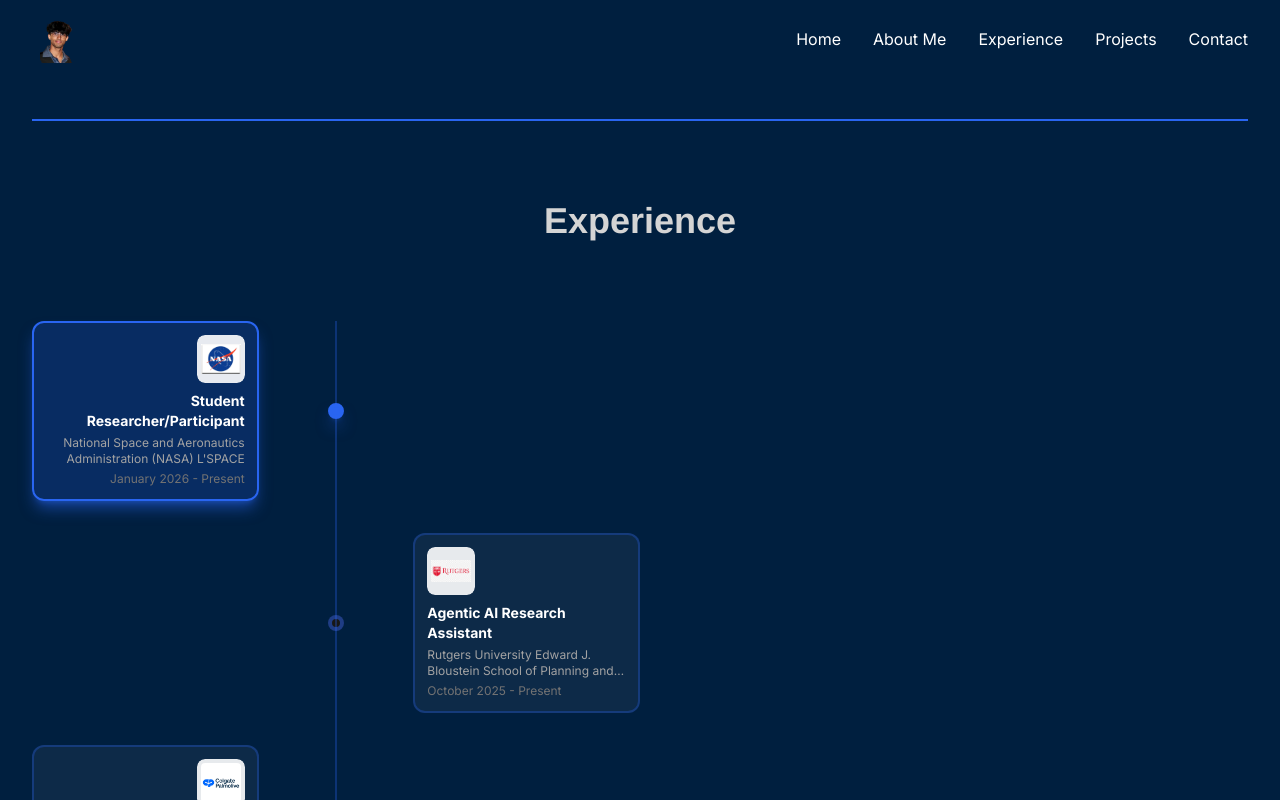
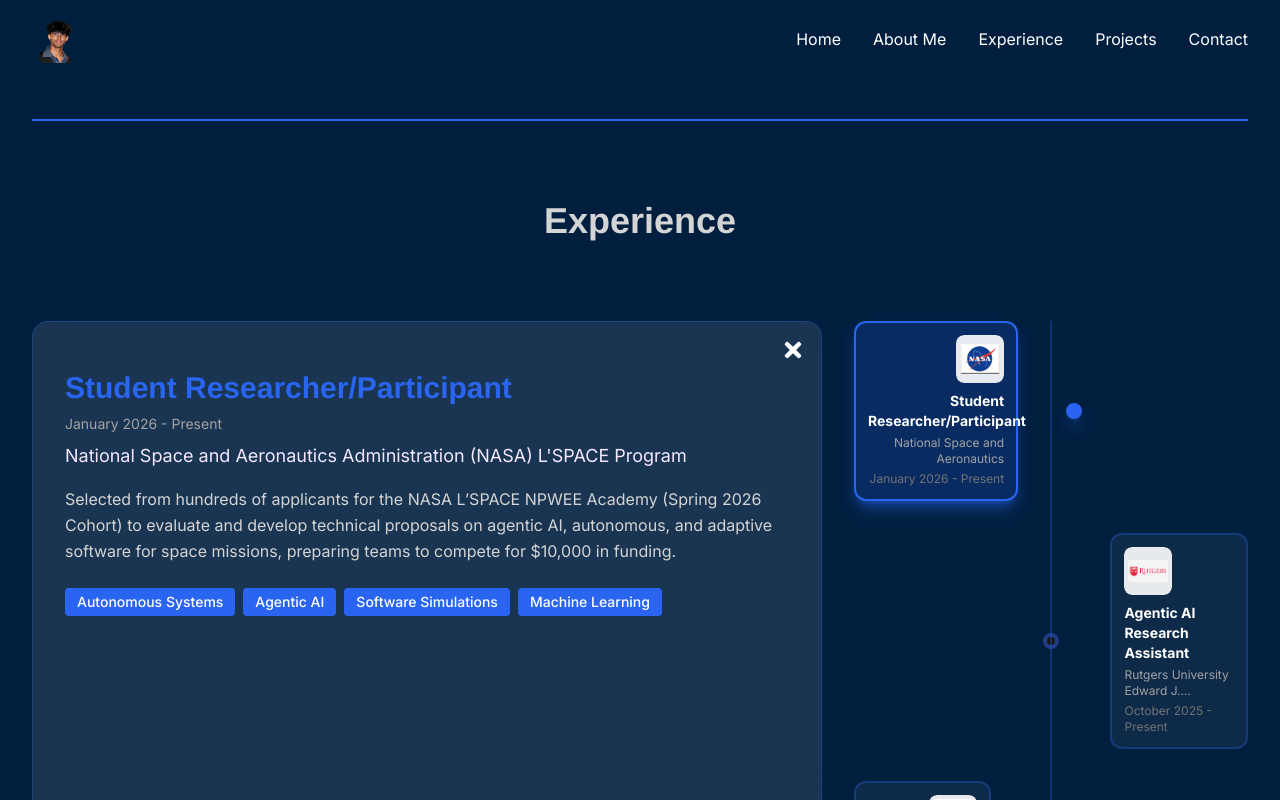
Before and after one commit to hatchakala/PortfolioWebsite, a React (Vite) app: page / in a window 1280 px wide. Both pictures are taken after a click on the element 390 px from the left and 1805 px from the top of the page. Shown: the part 1405-2205 px from the top of the page. Built offline with nearby package versions, Linux system fonts and the light colour scheme.

Commit message:
fixed timeline bug

```diff
--- a/src/components/Experience.jsx
+++ b/src/components/Experience.jsx
@@ -33,26 +33,31 @@ const experienceDetailImages = [
 
 const Experience = () => {
   const [selectedExperience, setSelectedExperience] = useState(null);
-  const [detailsTopPosition, setDetailsTopPosition] = useState(0);
   const experienceRefs = EXPERIENCES.map(() => React.useRef(null));
+  const detailsPanelRef = React.useRef(null);
 
-  const handleExperienceClick = (index, ref) => {
+  const handleExperienceClick = (index) => {
     setSelectedExperience(index);
-    if (ref.current && window.innerWidth >= 1024) {
-      const rect = ref.current.getBoundingClientRect();
-      const scrollTop = window.pageYOffset || document.documentElement.scrollTop;
-      setDetailsTopPosition(rect.top + scrollTop - 100);
-    } else {
-      setDetailsTopPosition(0);
-    }
   };
 
   const handleClose = () => {
     setSelectedExperience(null);
   };
 
+  // Calculate transform to center details panel with selected experience
+  React.useEffect(() => {
+    if (selectedExperience !== null && experienceRefs[selectedExperience].current && detailsPanelRef.current && window.innerWidth >= 1024) {
+      const experienceRect = experienceRefs[selectedExperience].current.getBoundingClientRect();
+      const detailsRect = detailsPanelRef.current.getBoundingClientRect();
+      const experienceCenter = experienceRect.top + experienceRect.height / 2;
+      const detailsCenter = detailsRect.height / 2;
+      const translateY = experienceCenter - detailsCenter - detailsRect.top;
+      detailsPanelRef.current.style.transform = `translateY(${translateY}px)`;
+    }
+  }, [selectedExperience]);
+
   return (
-    <div className="pb-4 relative">
+    <div className="pb-4">
       <motion.h2
         whileInView={{ opacity: 1, y: 0 }}
         initial={{ opacity: 0, y: -100 }}
@@ -63,20 +68,18 @@ const Experience = () => {
         Experience
       </motion.h2>
 
-      <div className="flex flex-col lg:flex-row gap-8 relative min-h-[600px]">
+      <div className="flex flex-col lg:flex-row gap-8 relative">
         {/* Details Panel - Left Side */}
         <AnimatePresence>
           {selectedExperience !== null && (
             <motion.div
+              ref={detailsPanelRef}
               initial={{ opacity: 0, x: -100 }}
               animate={{ opacity: 1, x: 0 }}
               exit={{ opacity: 0, x: -100 }}
               transition={{ duration: 0.5 }}
-              className="w-full lg:w-1/2 backdrop-blur-lg bg-white/10 rounded-2xl p-6 lg:p-8 border border-[#2965F1]/30 relative lg:absolute lg:left-0"
-              style={{
-                top: window.innerWidth >= 1024 ? `${detailsTopPosition}px` : 'auto',
-                minHeight: '200px'
-              }}
+              className="w-full lg:w-2/3 backdrop-blur-lg bg-white/10 rounded-2xl p-6 lg:p-8 border border-[#2965F1]/30"
+              style={{ minHeight: '200px' }}
             >
               {/* Close Button */}
               <button
@@ -131,11 +134,10 @@ const Experience = () => {
         {/* Timeline - Center/Right Side */}
         <motion.div
           animate={{
-            marginLeft: selectedExperience !== null ? (window.innerWidth >= 1024 ? "0" : "0") : "auto",
-            marginRight: selectedExperience !== null ? (window.innerWidth >= 1024 ? "0" : "0") : "auto",
+            width: selectedExperience !== null ? (window.innerWidth >= 1024 ? '33.333%' : '100%') : (window.innerWidth >= 1024 ? '66.666%' : '100%'),
           }}
           transition={{ duration: 0.5 }}
-          className={`${selectedExperience !== null ? 'w-full lg:w-1/2' : 'w-full lg:w-2/3'} relative`}
+          className={`${selectedExperience !== null ? '' : 'mx-auto'} relative`}
         >
           {/* Vertical Line */}
           <div className="absolute left-1/2 transform -translate-x-1/2 top-0 bottom-0 w-0.5 bg-[#2965F1]/30 hidden lg:block"></div>
@@ -155,7 +157,7 @@ const Experience = () => {
               <div className={`w-full lg:w-5/12 ${index % 2 === 0 ? 'lg:text-right' : 'lg:text-left'}`}>
                 <motion.div
                   whileHover={{ scale: 1.05 }}
-                  onClick={() => handleExperienceClick(index, experienceRefs[index])}
+                  onClick={() => handleExperienceClick(index)}
                   className={`cursor-pointer p-3 rounded-xl border-2 transition-all duration-300 ${
                     selectedExperience === index
                       ? 'border-[#2965F1] bg-[#2965F1]/20 shadow-lg shadow-[#2965F1]/50'
```
